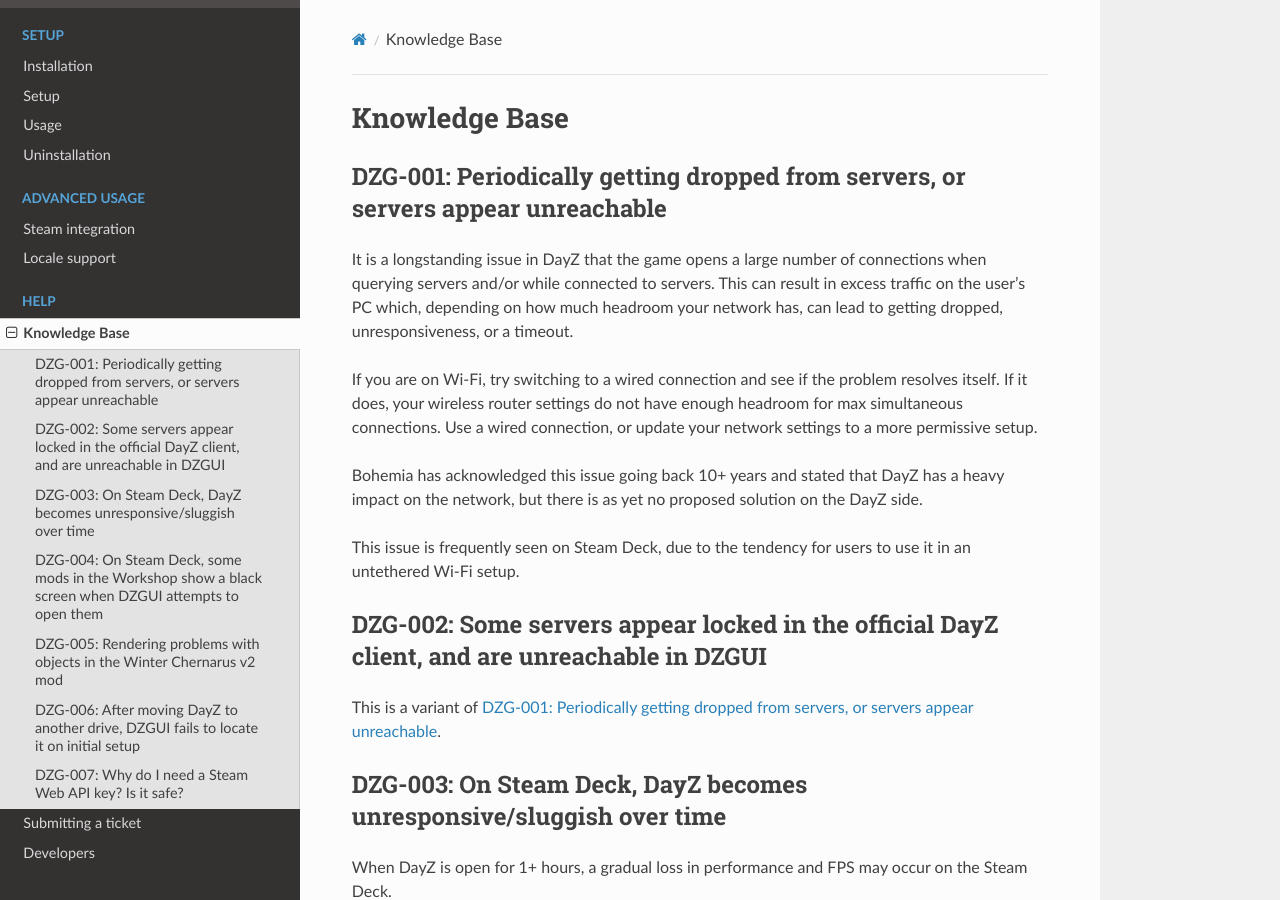
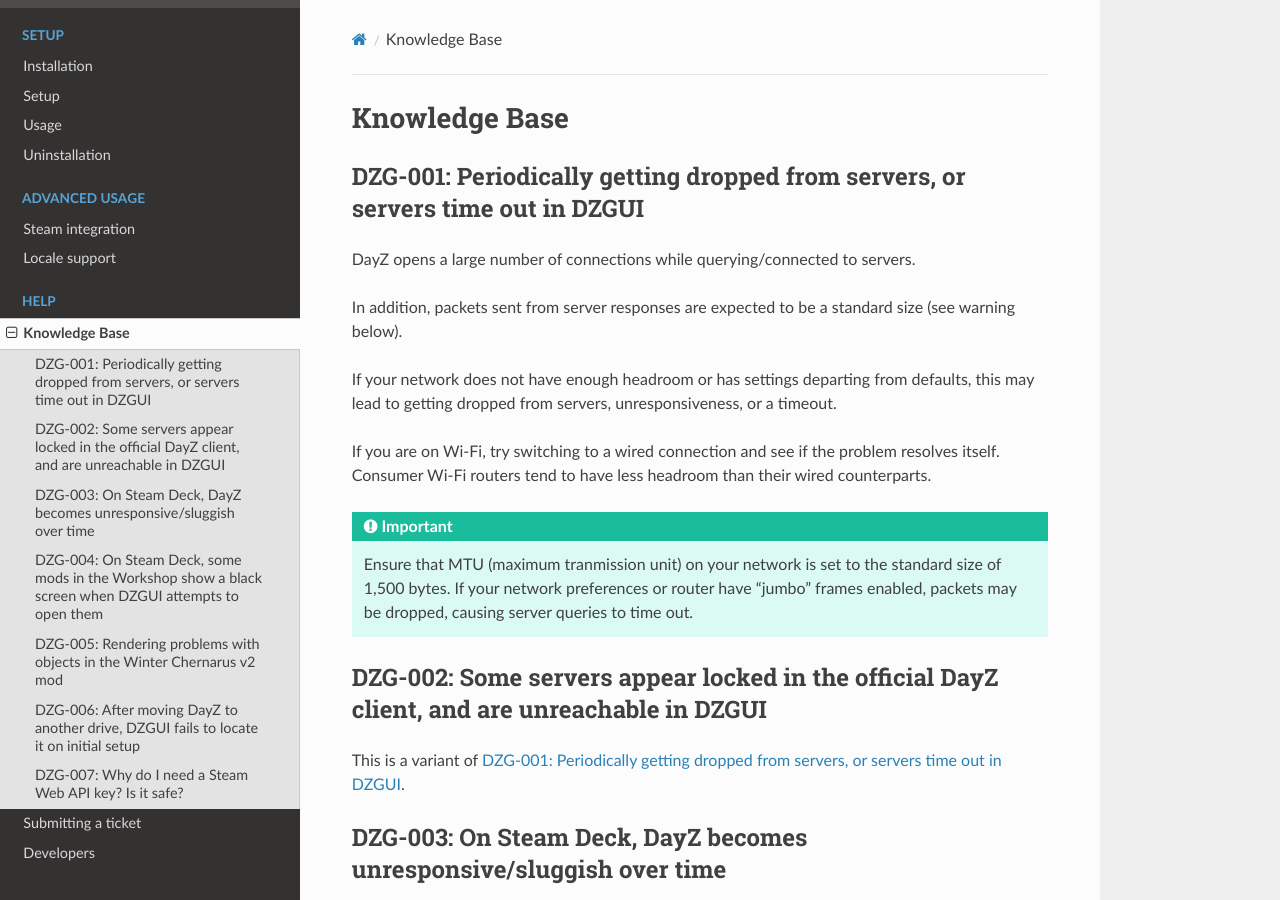
Before and after one commit to aclist/dztui, a Sphinx documentation site: the page built from docs/source/kb.rst, in a window 1280 px wide and 900 px high. Built offline with Sphinx 7.4.7 and the Read the Docs theme 3.1.0, drawn with Linux system fonts in a browser that asks for light colours.

Commit message:
docs: update DZG-001 (#315)

```diff
--- a/docs/source/kb.rst
+++ b/docs/source/kb.rst
@@ -3,16 +3,21 @@
 
 .. _DZG-001:
 
-DZG-001: Periodically getting dropped from servers, or servers appear unreachable
+DZG-001: Periodically getting dropped from servers, or servers time out in DZGUI
 ------------------------------------------------------------------------------------
-It is a longstanding issue in DayZ that the game opens a large number of connections when querying servers and/or while connected to servers.
-This can result in excess traffic on the user's PC which, depending on how much headroom your network has, can lead to getting dropped, unresponsiveness, or a timeout.
+DayZ opens a large number of connections while querying/connected to servers.
 
-If you are on Wi-Fi, try switching to a wired connection and see if the problem resolves itself. If it does, your wireless router settings do not have enough headroom for max simultaneous connections. Use a wired connection, or update your network settings to a more permissive setup.
+In addition, packets sent from server responses are expected to be a standard size (see warning below).
 
-Bohemia has acknowledged this issue going back 10+ years and stated that DayZ has a heavy impact on the network, but there is as yet no proposed solution on the DayZ side.
+If your network does not have enough headroom or has settings departing from defaults, this may lead to getting dropped from servers,
+unresponsiveness, or a timeout.
 
-This issue is frequently seen on Steam Deck, due to the tendency for users to use it in an untethered Wi-Fi setup.
+If you are on Wi-Fi, try switching to a wired connection and see if the problem resolves itself. Consumer Wi-Fi routers
+tend to have less headroom than their wired counterparts.
+
+.. important::
+   Ensure that MTU (maximum tranmission unit) on your network is set to the standard size of 1,500 bytes.
+   If your network preferences or router have "jumbo" frames enabled, packets may be dropped, causing server queries to time out.
 
 .. _DZG-002:
 
```
